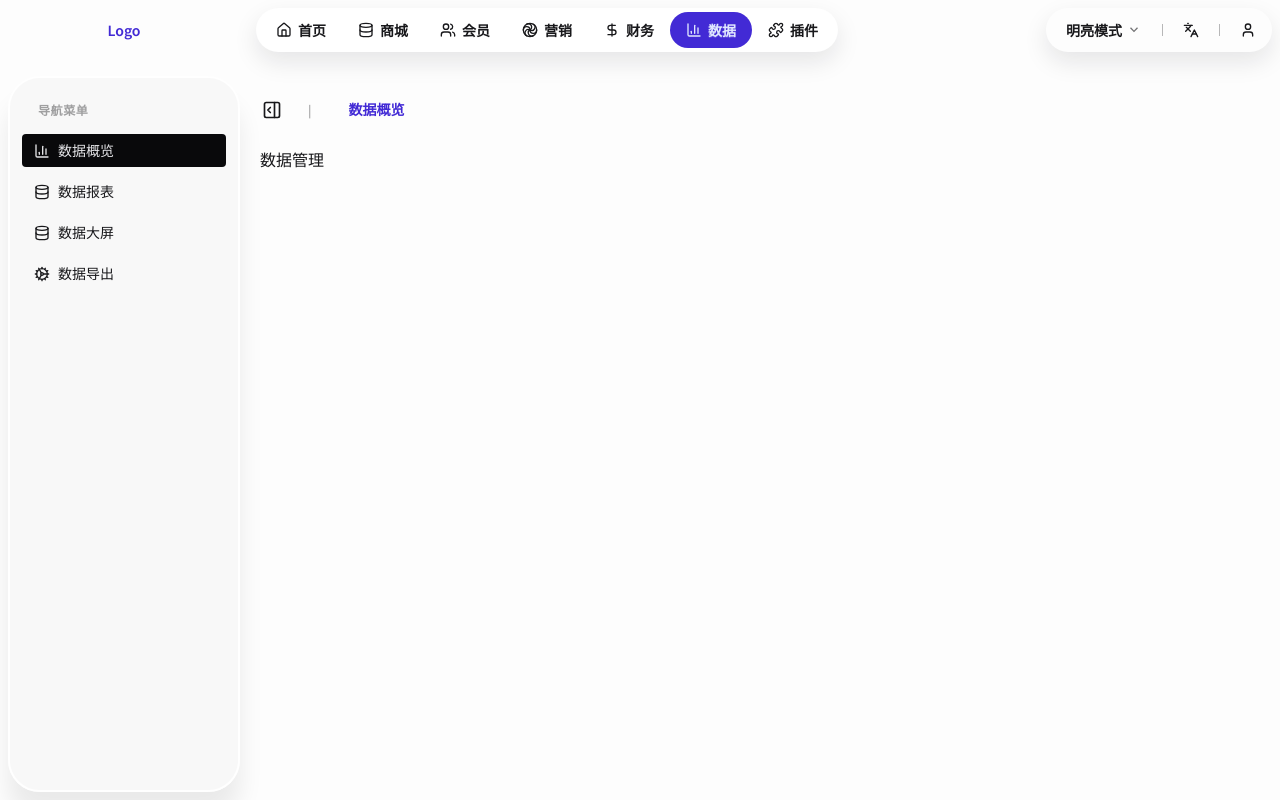
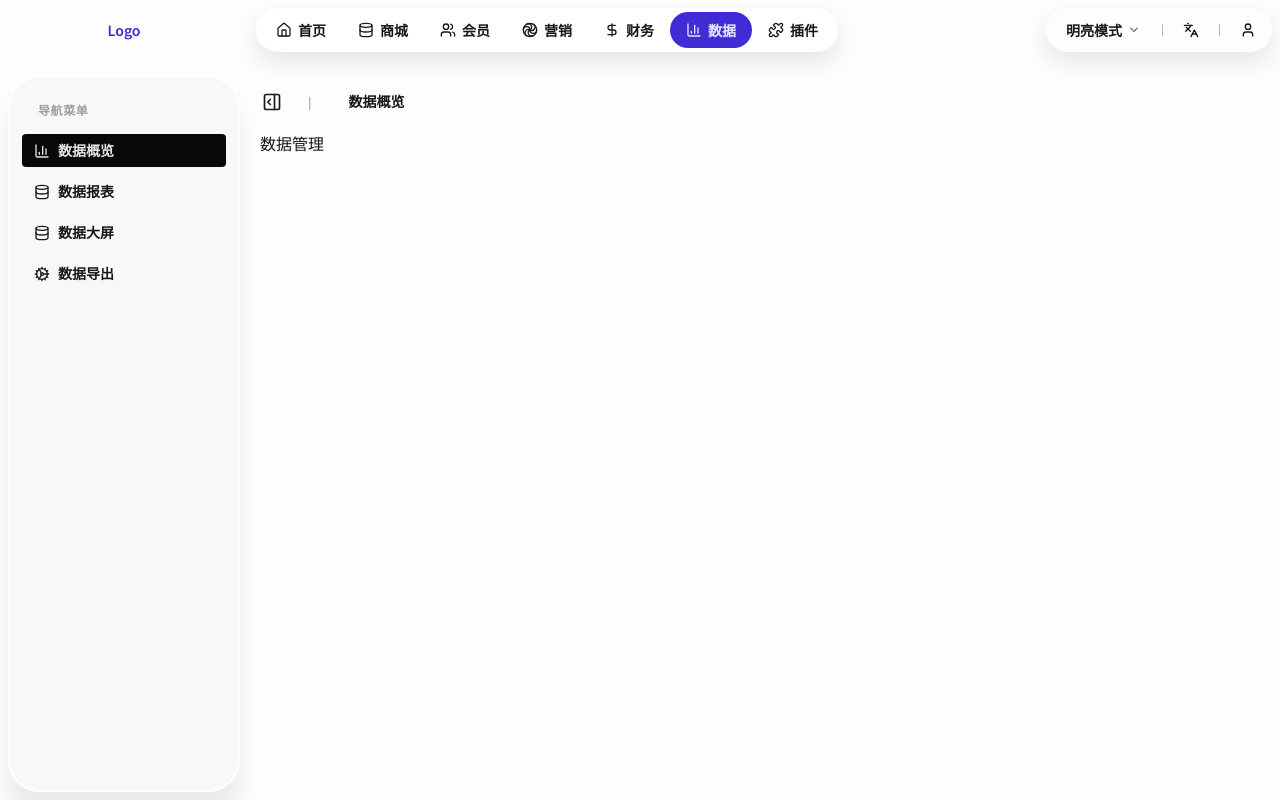
Before and after one commit to GthinkDev/next-daisy-admin, a Next.js app: page /data in a window 1280 px wide. Built offline with nearby package versions, Linux system fonts and the light colour scheme; a web font is replaced by a local one.

Commit message:
menu style pro

```diff
--- a/app/(main)/layout.tsx
+++ b/app/(main)/layout.tsx
@@ -59,7 +59,7 @@ export default function MainLayout({ children }: { children: React.ReactNode })
 				{/* ✅ 主内容 - 自动撑满剩余空间 */}
 				<main className='flex flex-col  flex-1 min-w-0'>
 					{!isHomePage && (
-						<section className='flex gap-2 items-center justify-start w-full py-2 rounded-box'>
+						<section className='flex gap-2 items-center justify-start w-full py-1.5'>
 							<SidebarToggle defaultOpen={isSidebarOpen} onToggle={setIsSidebarOpen} />
 							<span className='menu-title text-xs'>|</span>
 							<Breadcrumbs />
--- a/components/Breadcrumbs.tsx
+++ b/components/Breadcrumbs.tsx
@@ -89,13 +89,13 @@ const Breadcrumbs = () => {
 					<li key={`${item.href}-${index}`} className='flex items-center '>
 						{item.isLast ? (
 							// 当前页面高亮显示
-							<button className='btn rounded-full h-full py-1.5 btn-link pointer-events-none no-underline'>
+							<button className='btn rounded-full text-base-content h-full btn-link pointer-events-none no-underline'>
 								{item.label}
 							</button>
 						) : (
 							<button
 								onClick={() => router.push(item.href)}
-								className='btn h-full py-1.5 btn-link text-base-content/60  font-medium rounded-full  no-underline hover:text-primary transition-colors '
+								className='btn h-full pl-1.5 btn-link text-base-content/60 flex items-center justify-center font-medium no-underline hover:text-primary transition-colors '
 							>
 								<Home className='w-4 h-4' />
 								{item.label}
--- a/components/SideBar/index.tsx
+++ b/components/SideBar/index.tsx
@@ -74,11 +74,15 @@ const SideBar = ({ title = '', menus = [], showTitle = true, className = '' }: S
 	}
 
 	// ✅ 递归生成菜单项（带索引生成唯一 key）
-	const renderMenuItem = (item: MenuItem, index: number, parentKey = '') => {
+	const renderMenuItem = (item: MenuItem, index: number, parentKey = '', depth: number = 0) => {
 		const hasChildren = item.children && item.children.length > 0
 		const active = isExactActive(item.href)
 		const key = parentKey ? `${parentKey}-${index}` : `${index}`
 		const isOpen = openMenus[key] || false
+		// ✅ 判断是否为一级菜单
+		const isTopLevel = parentKey === ''
+		// ✅ 判断是否应该加粗：所有一级菜单 + 有子级的二级菜单
+		const shouldBold = isTopLevel || (depth === 1 && hasChildren)
 
 		if (hasChildren) {
 			return (
@@ -86,7 +90,6 @@ const SideBar = ({ title = '', menus = [], showTitle = true, className = '' }: S
 					<details
 						open={isOpen}
 						onToggle={(e) => {
-							// 当 details 状态变化时同步状态
 							if (e.currentTarget.open !== isOpen) {
 								toggleMenu(key)
 							}
@@ -97,14 +100,14 @@ const SideBar = ({ title = '', menus = [], showTitle = true, className = '' }: S
 								e.preventDefault()
 								toggleMenu(key)
 							}}
-							className='cursor-pointer font-black '
+							className={`cursor-pointer ${shouldBold ? 'font-extrabold' : ''}`}
 						>
 							{renderIcon(item.icon)}
 							<span>{item.label}</span>
 						</summary>
 						<div className={`menu-children ${isOpen ? 'menu-children-open' : ''}`}>
-							<ul className='my-2 flex flex-col gap-2 '>
-								{item.children!.map((child, childIndex) => renderMenuItem(child, childIndex, key))}
+							<ul className='my-2 flex flex-col gap-2'>
+								{item.children!.map((child, childIndex) => renderMenuItem(child, childIndex, key, depth + 1))}
 							</ul>
 						</div>
 					</details>
@@ -117,18 +120,17 @@ const SideBar = ({ title = '', menus = [], showTitle = true, className = '' }: S
 				{item.href ? (
 					<Link href={item.href}>
 						{renderIcon(item.icon)}
-						<span className={hasChildren ? 'font-black' : 'font-medium'}>{item.label}</span>
+						<span className={isTopLevel ? 'font-extrabold' : ''}>{item.label}</span>
 					</Link>
 				) : (
-					<span className='px-4 text-base-content/40'>
+					<span className='px-4 text-base-content/40 '>
 						{renderIcon(item.icon)}
-						<span>{item.label}</span>
+						<span className={isTopLevel ? 'font-extrabold' : 'font-medium'}>{item.label}</span>
 					</span>
 				)}
 			</li>
 		)
 	}
-
 	return (
 		<div className={`h-full flex flex-col ${className}`}>
 			{showTitle && title && <p className='px-6 font-bold menu-title text-xs uppercase tracking-wider'>{title}</p>}
```
